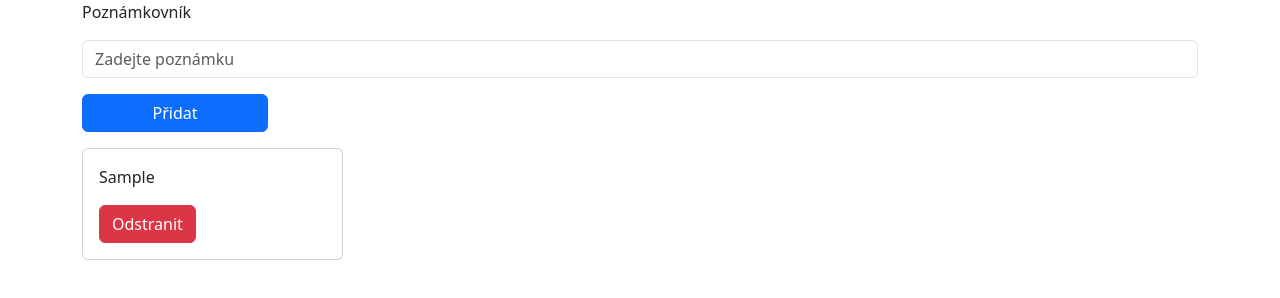
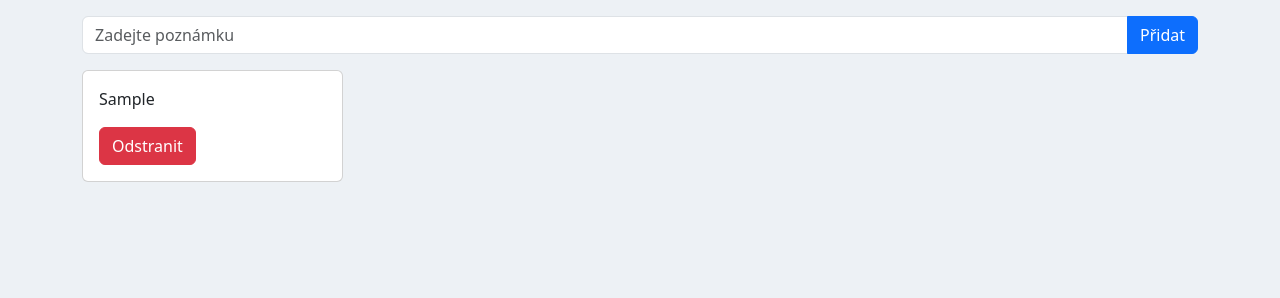
Before and after one commit to Ales17/GroceryList, a plain HTML site: page index.html in a window 1280 px wide. Both pictures are taken after typing "Sample" into the empty fields and a click on the button "Přidat". Drawn offline with nearby package versions, Linux system fonts and the light colour scheme.

Commit message:
JS vars, CSS classes renamed, code cleaned

```diff
--- a/index.html
+++ b/index.html
@@ -17,27 +17,23 @@
   </head>
   <body>
     <div class="container">
-      <form id="to-do-form">
-        <div class="form-group">
-          <label for="input-note">Poznámkovník</label>
+      <form id="form-task">
+
+
+          <div class="input-group mt-3">
+
           <input
             type="text"
-            class="form-control mt-3 mb-3"
-            id="input-note"
-            name="input-note"
+            class="form-control  "
+            id="input-task"
+            name="input-task"
             placeholder="Zadejte poznámku"
             maxlength="500"
             required
-          />
-        </div>
-
-        <button
+          /><button
           type="submit"
-          class="btn btn-primary col-12 col-md-2"
-
-        >
-          Přidat
-        </button>
+          class="btn btn-primary">Přidat</button>
+</div>
       </form>
 
       <div
--- a/script.js
+++ b/script.js
@@ -9,75 +9,70 @@ let notesArr = [];
 // DOM HTML selectors
 const btnSubmit = document.getElementById("btn-submit");
 const taskList = document.getElementById("tasklist");
-const btnSave = document.getElementById("btn-to-ls");
-const inputNote = document.getElementById("input-note");
-const form = document.getElementById("to-do-form");
+const inputTask = document.getElementById("input-task");
+const formTask = document.getElementById("form-task");
 // Form listener
-form.addEventListener("submit", function (e) {
+formTask.addEventListener("submit", function (e) {
   e.preventDefault();
-  if(inputNote.value.length > 1000) {alert("Překročili jste limit 1 000 znaků")}
+  if(inputTask.value.length > 1000) {alert("Překročili jste limit 1 000 znaků")}
   else{
-  let taskValue = inputNote.value;
+  let taskValue = inputTask.value;
 
   let newId = uuidv4();
   notesArr.push({ id: newId, task: taskValue });
   // Pin to our board
   renderTasks({ id: newId, task: taskValue });
   // Clear the input
-  inputNote.value = "";
+  inputTask.value = "";
   // Pass notes to LocalStorage
   localStorage.setItem("storage", JSON.stringify(notesArr));}
 });
 
 
-
 function renderTasks(input) {
-
+  // BS col
   let col = document.createElement("div");
-
   col.className = "col-12 col-sm-6 col-md-3";
+  // BS card
   let card = document.createElement("div");
   card.className = "card mb-3 mt-3";
+  // BS card body
   let cardBody = document.createElement("div");
   cardBody.className = "card-body";
+  // BS card text
   let cardText = document.createElement("p");
   cardText.className = "card-text";
-  let delBtn = document.createElement("a");
-  delBtn.className = "btn btn-danger";
-
+  // BS button
+  let btnDel = document.createElement("a");
+  btnDel.className = "btn btn-danger";
+  // Setting balues
+  cardText.innerHTML = input.task;
+  btnDel.innerHTML = "Odstranit";
+  // Appending
   col.appendChild(card);
   card.appendChild(cardBody);
   cardBody.appendChild(cardText);
-  cardBody.appendChild(delBtn);
-
-  cardText.innerHTML = input.task;
-  delBtn.innerHTML = "Odstranit";
-
-
+  cardBody.appendChild(btnDel);
+  // Appending to element in INDEX.html
   taskList.appendChild(col);
-  taskList.className = "row ";
+  taskList.className = "row";
   initMasonry();
-  delBtn.addEventListener("click", function (e) {
+  btnDel.addEventListener("click", function (e) {
     deleteNote(input.id);
     removeAllChildNodes(taskList);
     notesArr.forEach((element) => {
       renderTasks(element);
     });
-
     localStorage.setItem("storage", JSON.stringify(notesArr));
   });
-
+}
+// Deletes from notesArr by ID
+function deleteNote(id) {
+  let result = notesArr.filter((element) => element.id != id);
+  notesArr = result;
 
 }
-
-function deleteNote(id) {
-  // delete from notesArr by ID
-  let result = notesArr.filter((element) => element.id != id);
-  // update notesArr
-  notesArr = result;
-  console.log(notesArr);
-}
-
+// If there are tasks in LS, render them
 window.addEventListener("load", function () {
   if (localStorage.getItem("storage") != null) {
     let fromLS = JSON.parse(localStorage.getItem("storage"));
@@ -90,7 +85,7 @@ window.addEventListener("load", function () {
     console.log("***");
   }
 });
-
+// Masonry init
 function initMasonry() {
   var container = document.querySelector('#tasklist');
   new Masonry(container, {
@@ -98,6 +93,7 @@ function initMasonry() {
     percentPosition: true
   });
 }
+// Onload
 window.addEventListener('load', function() {
   initMasonry();
 });
--- a/style.css
+++ b/style.css
@@ -0,0 +1 @@
+body {background: #edf1f5;}
```
